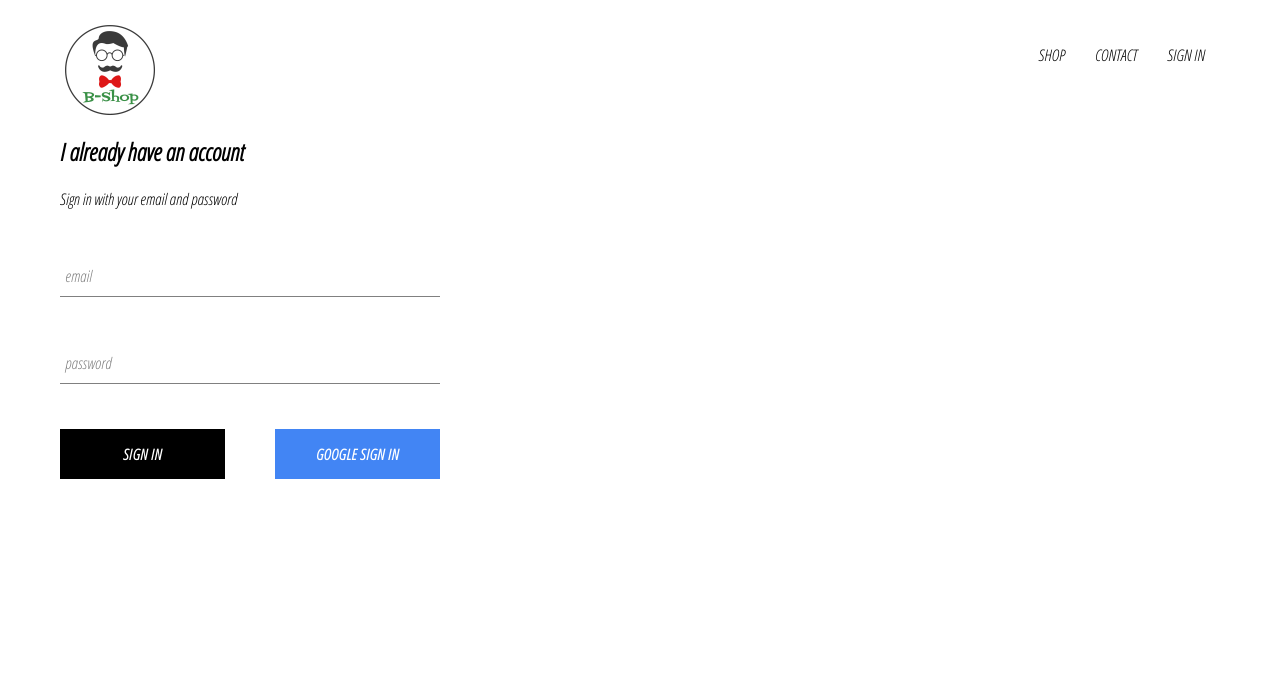
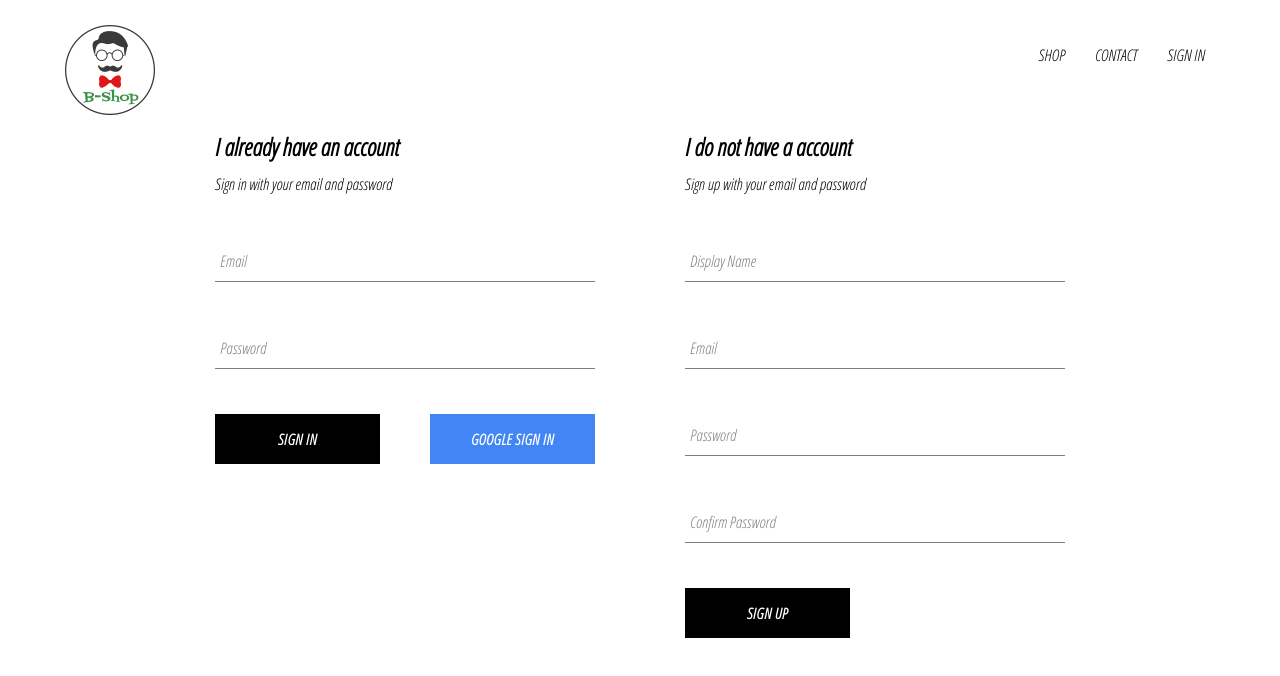
Before and after one commit to binonguyen1090/b-shopping, a React (Create React App) app: page /signin in a window 1280 px wide. Shown: the top 676 px of the page. Built offline with nearby package versions, Linux system fonts and the light colour scheme; no server answers.

Commit message:
Sign Up Auth

```diff
--- a/src/components/sign-in/sign-in.component.jsx
+++ b/src/components/sign-in/sign-in.component.jsx
@@ -25,29 +25,33 @@
     render(){
         return (
           <div className="sign-in">
-            <h2>I already have an account</h2>
+            <h2 className="title">I already have an account</h2>
             <span>Sign in with your email and password</span>
 
-            <form onSubmit={this.handleSubmit}>
+            <form className="sign-in-form" onSubmit={this.handleSubmit}>
               <FormInput
                 type="email"
                 name="email"
                 value={this.state.email}
-                label="email"
+                label="Email"
                 required
                 handleChange={this.handleChange}
               />
               <FormInput
                 type="password"
                 name="password"
-                label="password"
+                label="Password"
                 value={this.state.password}
                 required
                 handleChange={this.handleChange}
               />
               <div className="buttons">
-                <CustomButton type="submit" value="submit">Sign In </CustomButton>
-                <CustomButton onClick={signInWithGoogle} isSignInGoogle>Google Sign In</CustomButton>
+                <CustomButton type="submit" value="submit">
+                  Sign In{" "}
+                </CustomButton>
+                <CustomButton onClick={signInWithGoogle} isSignInGoogle>
+                  Google Sign In
+                </CustomButton>
               </div>
             </form>
           </div>
--- /dev/null
+++ b/src/components/sign-up/sign-up.component.jsx
@@ -0,0 +1,103 @@
+import React from 'react'
+import './sign-up.style.scss'
+
+import FormInput from '../form-input/form-input.component'
+import CustomButton from '../custom-button/custom-button.component'
+import { auth, createUserProfileDocument } from '../../firebase/firebase.utils'
+
+class SignUp extends React.Component {
+    constructor(props){
+        super(props)
+        this.state = {
+            displayName: '',
+            email: '',
+            password: '',
+            confirmPassword: ''
+        }
+    }
+
+    handleSubmit = async e => {
+        e.preventDefault()
+        const {
+                displayName,
+                email,
+                password,
+                confirmPassword,
+              } = this.state;
+
+        if (password !== confirmPassword){
+          alert("Passords don't match")
+          return
+        }
+        try{
+          const { user} = await auth.createUserWithEmailAndPassword(email, password)
+          await createUserProfileDocument(user, {displayName})
+          this.setState({
+            displayName: "",
+            email: "",
+            password: "",
+            confirmPassword: "",
+          });
+        }catch(error){
+          console.error(error)
+        }
+
+    }
+
+    handleChange = e =>{
+        const {value, name} = e.target
+        this.setState({[name]: value})
+    }
+    render(){
+      const {displayName, email, password, confirmPassword} = this.state
+        return (
+          <div className="sign-up">
+            <h2 className="title">I do not have a account</h2>
+            <span>Sign up with your email and password</span>
+
+            <form className="sign-un-form" onSubmit={this.handleSubmit}>
+              <FormInput
+                type="text"
+                name="displayName"
+                value={displayName}
+                label="Display Name"
+                required
+                handleChange={this.handleChange}
+              />
+              <FormInput
+                type="email"
+                name="email"
+                value={email}
+                label="Email"
+                required
+                handleChange={this.handleChange}
+              />
+              <FormInput
+                type="password"
+                name="password"
+                label="Password"
+                value={password}
+                required
+                handleChange={this.handleChange}
+              />
+              <FormInput
+                type="password"
+                name="confirmPassword"
+                label="Confirm Password"
+                value={this.state.confirmPassword}
+                required
+                handleChange={this.handleChange}
+              />
+              {/* <div className="buttons"> */}
+                <CustomButton type="submit">
+                  SIGN UP
+                </CustomButton>
+
+              {/* </div> */}
+            </form>
+          </div>
+        );
+    }
+}
+
+export default SignUp;
--- /dev/null
+++ b/src/components/sign-up/sign-up.style.scss
@@ -0,0 +1,14 @@
+.sign-up{
+    width: 380px;
+    display: flex;
+    flex-direction: column;
+
+    .title {
+        margin: 10px 0;
+    }
+
+    .buttons{
+        display: flex;
+        justify-content: space-between;
+    }
+}
--- a/src/pages/signin_signup/signin_signup.component.jsx
+++ b/src/pages/signin_signup/signin_signup.component.jsx
@@ -1,10 +1,12 @@
 import React from 'react';
 import './signin_signup.style.scss'
 import SignIn from '../../components/sign-in/sign-in.component';
+import SignUp from '../../components/sign-up/sign-up.component';
 
 const SignInAndSignUpPage = () => (
     <div className="sign-in-sign-up">
         <SignIn />
+        <SignUp/>
     </div>
 )
 export default SignInAndSignUpPage;
--- a/src/pages/signin_signup/signin_signup.style.scss
+++ b/src/pages/signin_signup/signin_signup.style.scss
@@ -0,0 +1,6 @@
+.sign-in-sign-up{
+    width: 850px;
+    display: flex;
+    justify-content: space-between;
+    margin: 30px auto;
+}
```
